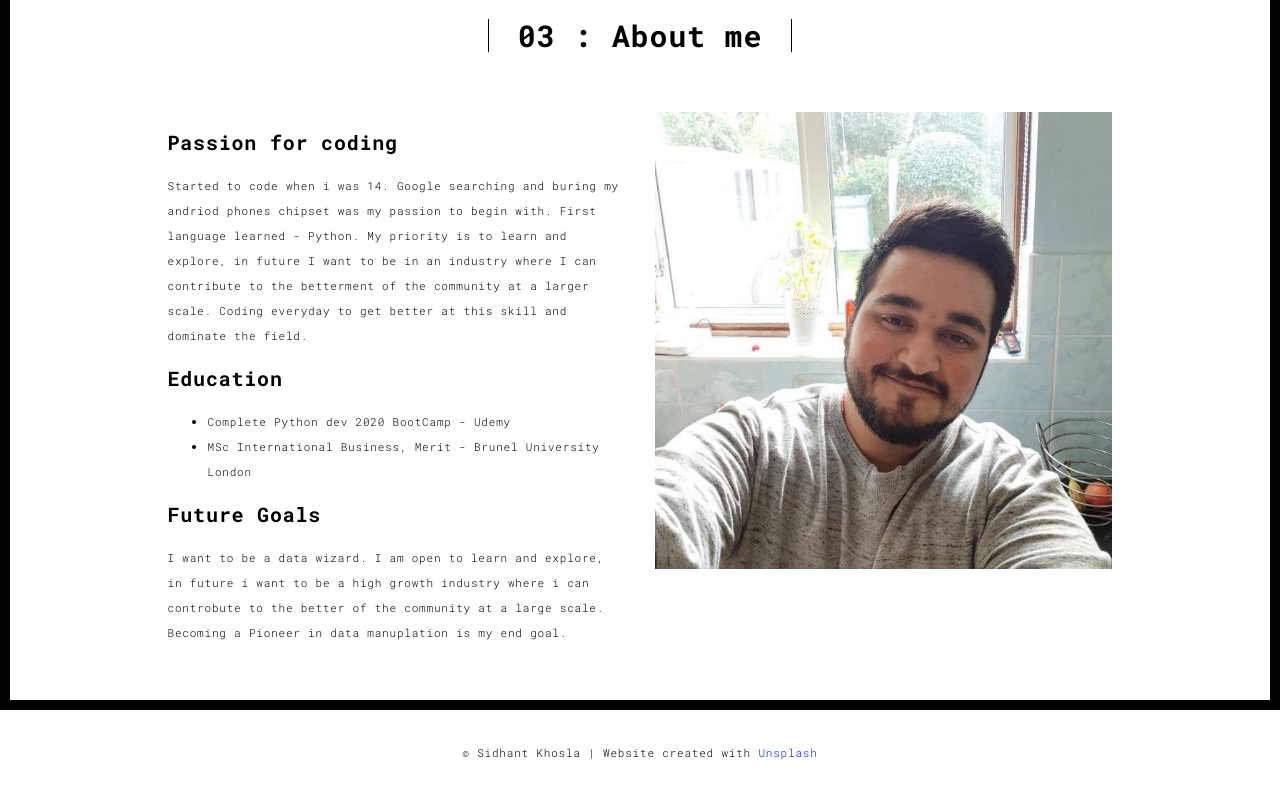
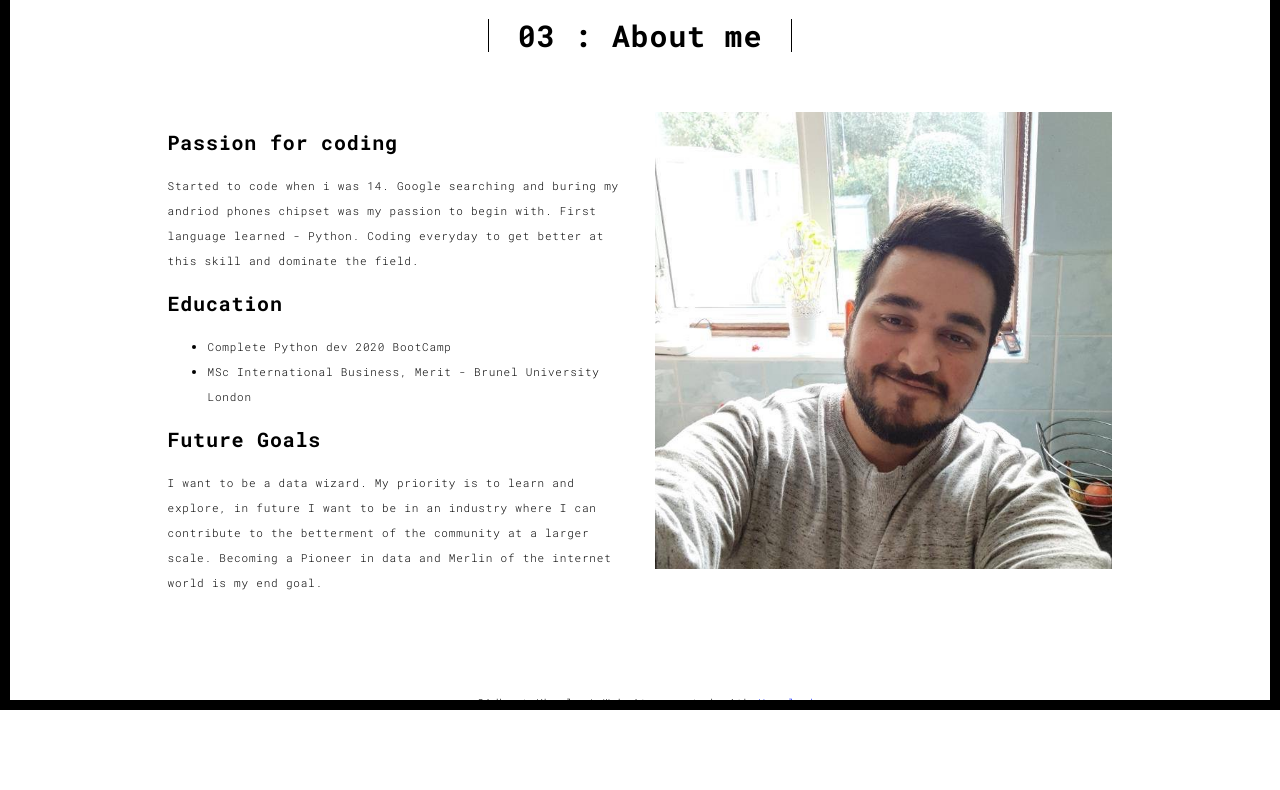
Before and after one commit to sidkhosla/portfo_sid, a Flask app: page /about.html in a window 1280 px wide. Shown: the part 90-880 px from the top of the page. After the commit the page ends 800 px from the top, so only its background shows below. Run offline with Flask 2, Linux system fonts and the light colour scheme; some libraries are stand-ins or nearby versions.

Commit message:
Editting

```diff
--- a/templates/about.html
+++ b/templates/about.html
@@ -65,18 +65,18 @@
                 <div class="col-xs-12 col-md-6">
                   <h3>Passion for coding</h3>
                   <p>Started to code when i was 14. Google searching and buring my andriod phones chipset was my passion to begin with.
-                    First language learned - Python. My priority is to learn and explore, in future I want to be in an industry where I can contribute to the betterment of the community at a larger scale.
+                    First language learned - Python.
                     Coding everyday to get better at this skill and dominate the field.
                   </p>
                   <h3>Education </h3>
                   <ul>
-                    <li>Complete Python dev 2020 BootCamp - Udemy</li>
+                    <li>Complete Python dev 2020 BootCamp</li>
                     <li>MSc International Business, Merit - Brunel University London</li>
                   </ul>
                   <h3>Future Goals</h3>
                   <p>
-                    I want to be a data wizard. I am open to learn and explore, in future i want to  be a high growth industry where i can controbute to the better of the community at a large scale.
-                    Becoming a Pioneer in data manuplation is my end goal.
+                    I want to be a data wizard. My priority is to learn and explore, in future I want to be in an industry where I can contribute to the betterment of the community at a larger scale.
+                    Becoming a Pioneer in data and Merlin of the internet world is my end goal.
                     </p>
                 </div>
                 <div class="col-xs-12 col-md-6">
```
